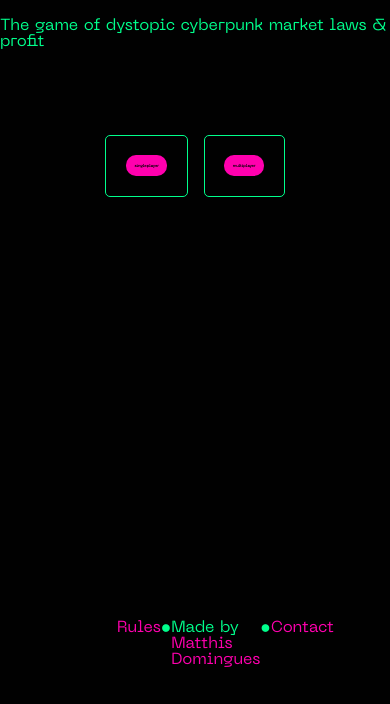
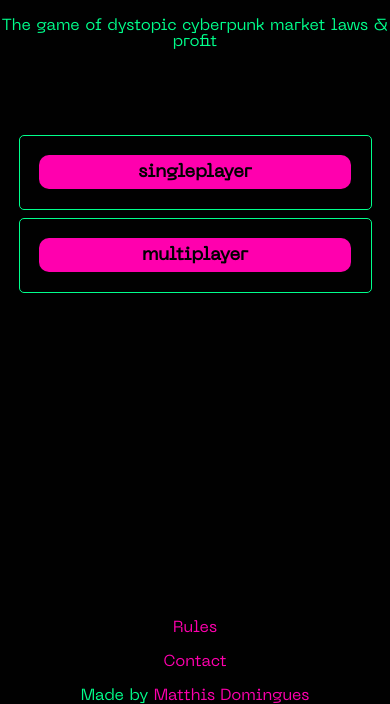
Before and after one commit to MatthisDom/corporations, a website: page public/index.html in a window 390 px wide. Shown: the part 140-844 px from the top of the page. Drawn offline with Linux system fonts and the light colour scheme.

Commit message:
media queries pour le menu implementé

```diff
--- a/public/css/index.css
+++ b/public/css/index.css
@@ -62,3 +62,53 @@ a:hover
     text-decoration: underline;
     transition: all 0.5s;
 }
+
+@media screen and (max-width: 768px)
+{
+    #title
+    {
+        width: 100vw;
+    }
+
+    #title div
+    {
+        text-align: center;
+    }
+
+    #mode_selector
+    {
+        flex-direction: column;
+        width: 100vw;
+    }
+
+    .mode
+    {
+        width: 80vw;
+        margin-bottom: 1vh;
+    }
+
+    button
+    {
+        width: 80vw;
+        font-size: large;
+    }
+
+    footer
+    {
+        padding-left: 5vw;
+        padding-right: 5vw;
+        flex-direction: column;
+        align-items: center;
+        flex-direction: column-reverse;
+    }
+
+    footer > :first-child { order: 3; }
+    footer > :nth-child(2) { order: 2; }
+    footer > :last-child { order: 1; }
+
+    .dot
+    {
+        display: none;
+    }
+
+}
--- a/public/index.html
+++ b/public/index.html
@@ -29,9 +29,9 @@
 
         <footer>
             <div><a href="">Rules</a></div>
-            <span>•</span>
+            <span class="dot">•</span>
             <div>Made by <a href="https://github.com/MatthisDom" target="_blank">Matthis Domingues</a></div>
-            <span>•</span>
+            <span class="dot">•</span>
             <div><a href="">Contact</a></div>
         </footer>
     </body>
```
